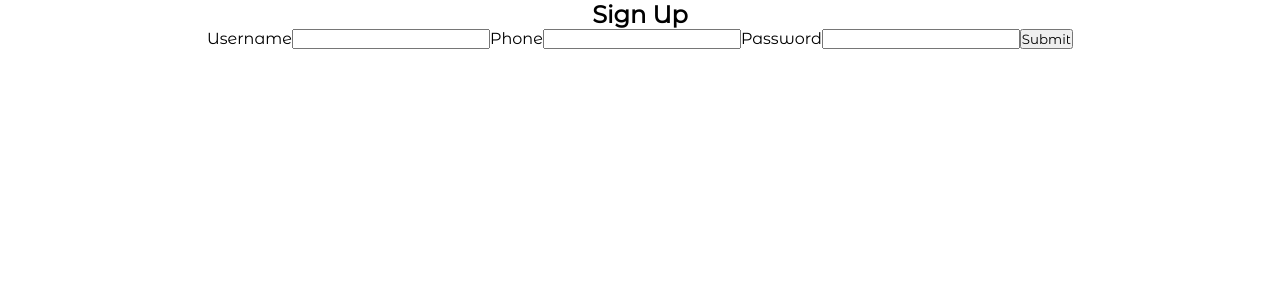
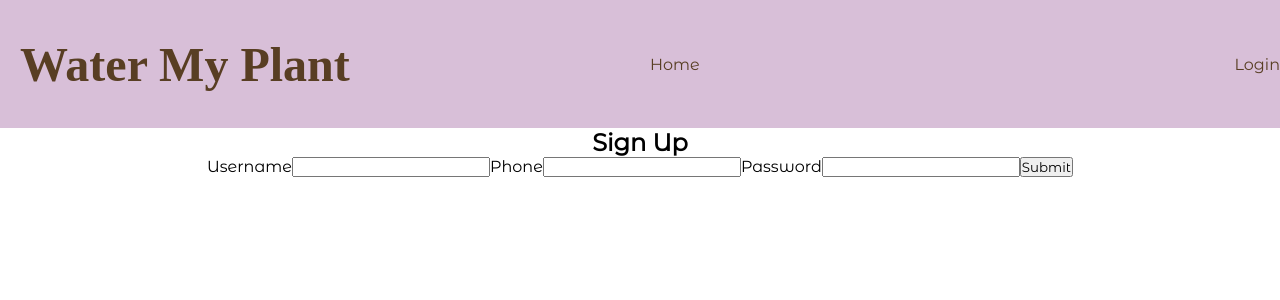
Before and after one commit to tt-17-water-my-plants/Front-End-Aleks-Update, a React (Create React App) app in the folder water-my-plants/: page /createaccount in a window 1280 px wide. Shown: the top 300 px of the page. Built offline with nearby package versions, Linux system fonts and the light colour scheme; a web font is replaced by a local one.

Commit message:
added nav to create user page

```diff
--- a/water-my-plants/src/components/CreateAccount.js
+++ b/water-my-plants/src/components/CreateAccount.js
@@ -1,6 +1,7 @@
 import React, { useState } from "react";
 import { useHistory } from "react-router";
 import axiosWithAuth from "../utils/axiosWithAuth";
+import Nav from "./Nav";
 
 const initialFormValues = {
   username: "",
@@ -40,6 +41,8 @@ export default function CreateAccount() {
   };
 
   return (
+    <>
+      <Nav />
       <div>
         {/* Icon? */}
         <h2>Sign Up</h2>
@@ -74,5 +77,6 @@ export default function CreateAccount() {
           <button>Submit</button>
         </form>
       </div>
+    </>
   );
 }
```
Lines whose indentation alone changed are shown as unchanged.
